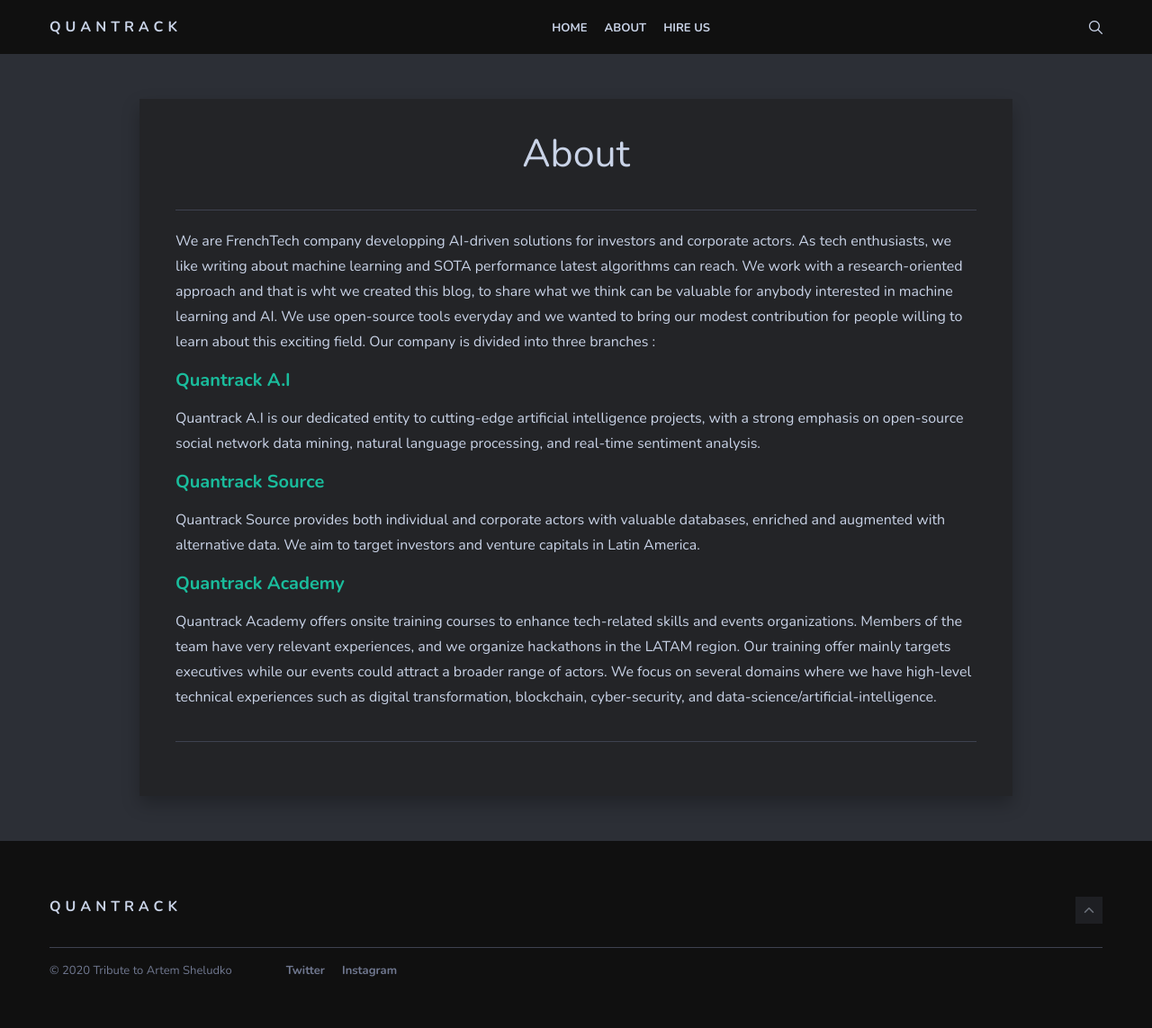
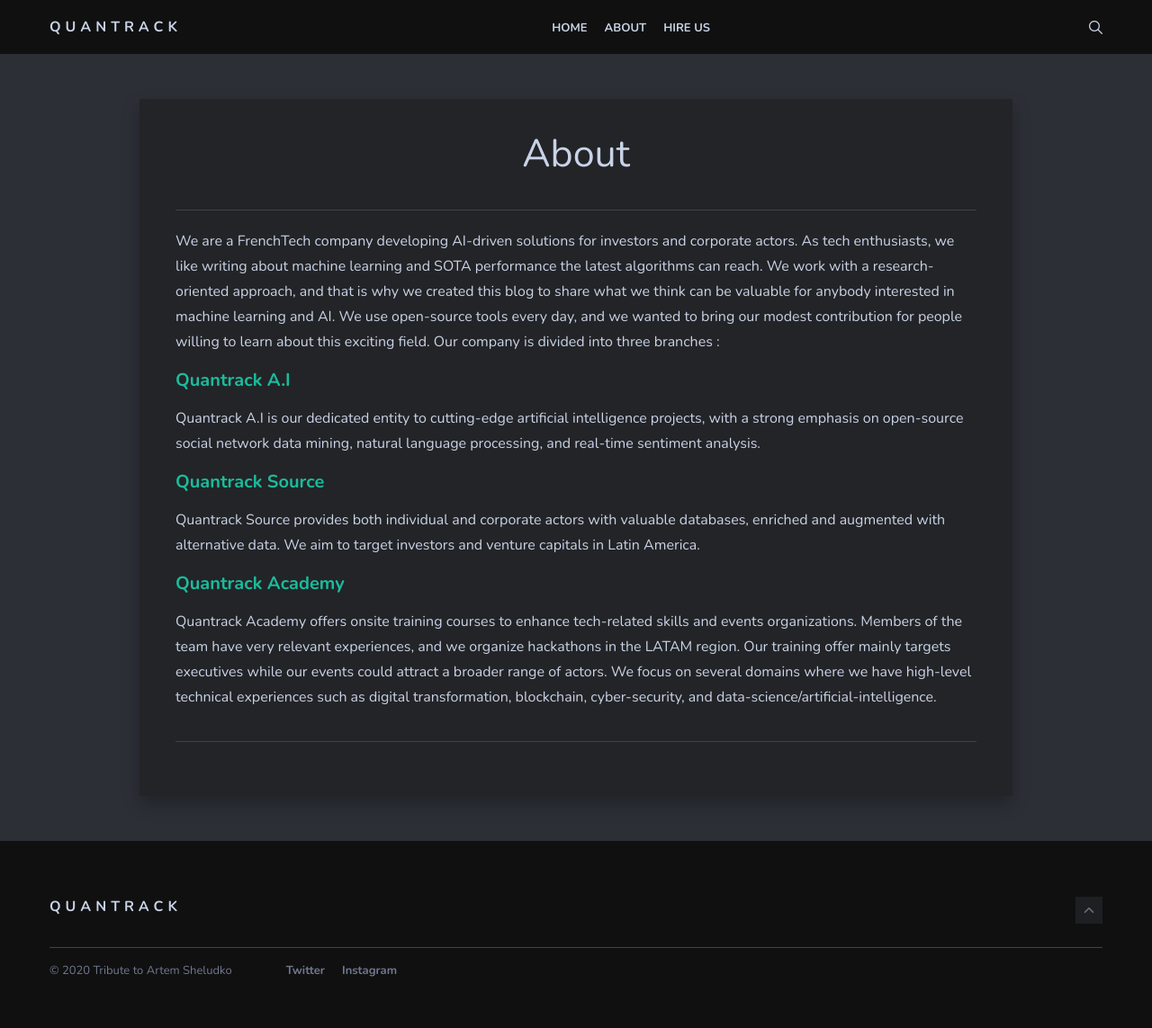
Before and after one commit to quantrack-lab/blog, a Jekyll site: the page built from _pages/about.md, in a window 1280 px wide. Shown: the whole page at 90% size. Built offline with Jekyll 4.4.1, drawn with Linux system fonts in a browser that asks for light colours; nearby versions of some CDN libraries.

Commit message:
Update about.md

```diff
--- a/_pages/about.md
+++ b/_pages/about.md
@@ -5,7 +5,7 @@ image: 08.jpg
 permalink: /about/
 ---
 
-We are FrenchTech company developping AI-driven solutions for investors and corporate actors. As tech enthusiasts, we like writing about machine learning and SOTA performance latest algorithms can reach. We work with a research-oriented approach and that is wht we created this blog, to share what we think can be valuable for anybody interested in machine learning and AI. We use open-source tools everyday and we wanted to bring our modest contribution for people willing to learn about this exciting field. Our company is divided into three branches :
+We are a FrenchTech company developing AI-driven solutions for investors and corporate actors. As tech enthusiasts, we like writing about machine learning and SOTA performance the latest algorithms can reach. We work with a research-oriented approach, and that is why we created this blog to share what we think can be valuable for anybody interested in machine learning and AI. We use open-source tools every day, and we wanted to bring our modest contribution for people willing to learn about this exciting field. Our company is divided into three branches :
 
 #### [Quantrack A.I](https://www.quantrack.io)
 
```
